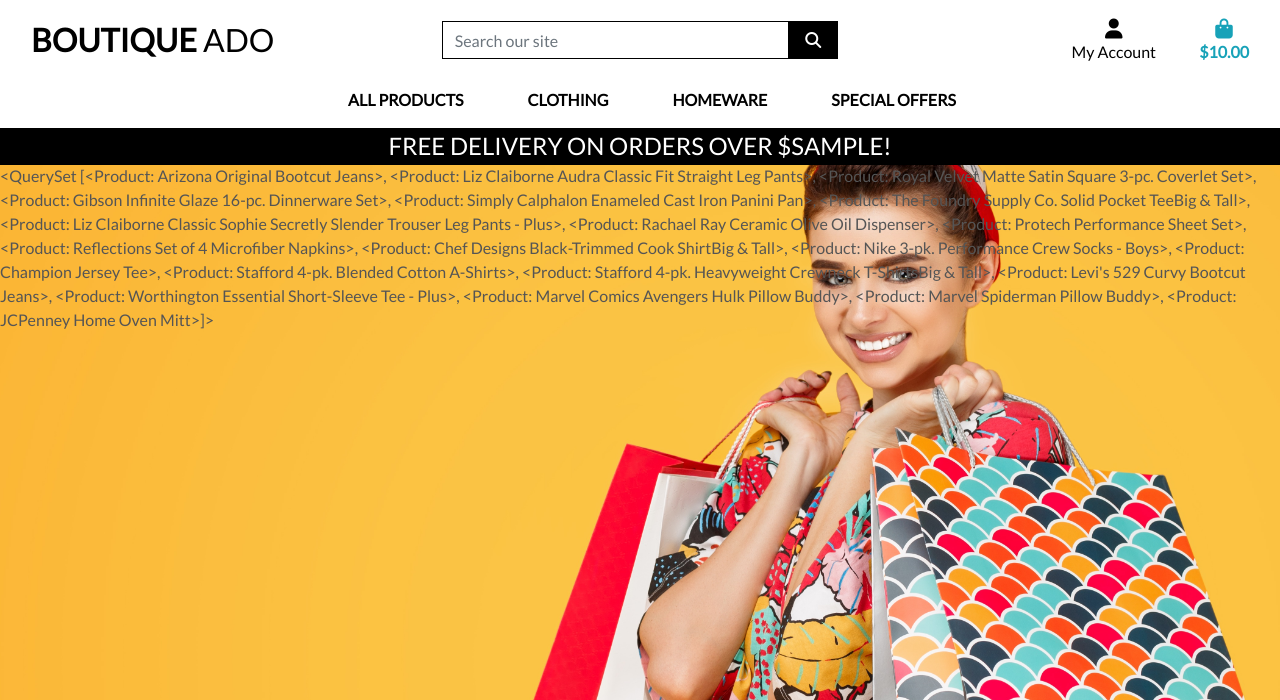
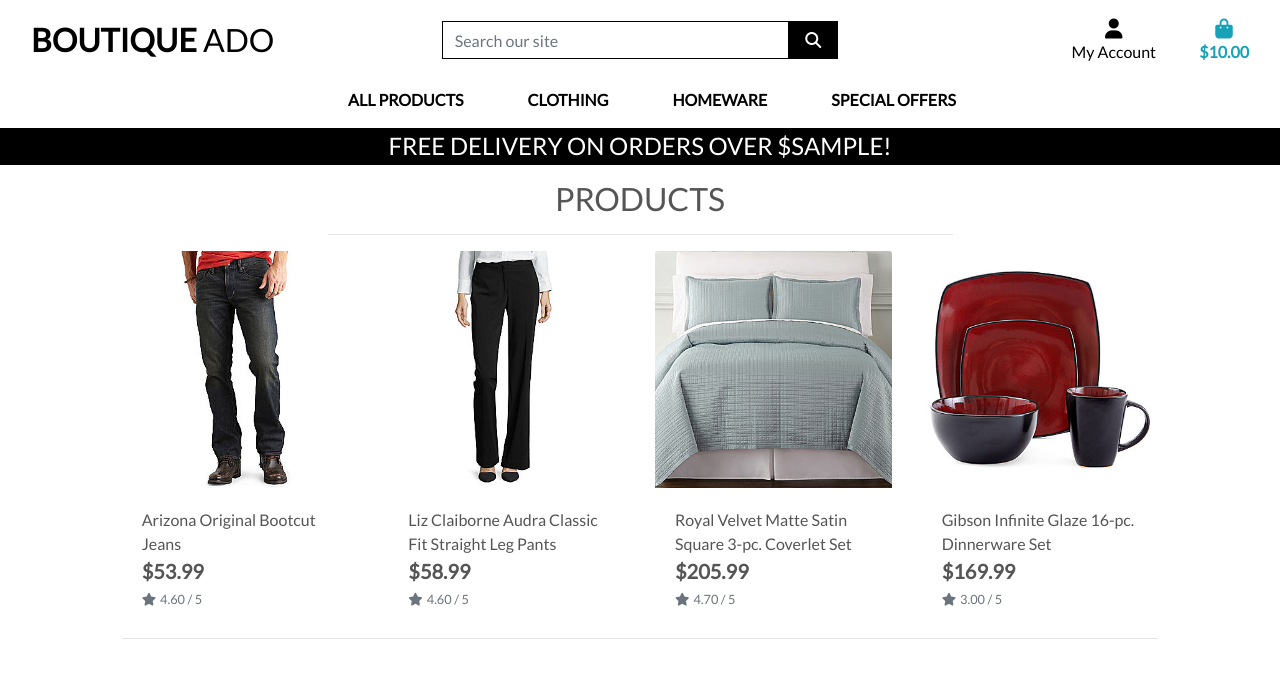
Before and after one commit to SiobhanBaines/boutique_ado_v1, a Django app: template products/templates/products/products.html in a window 1280 px wide. Shown: the top 700 px of the page. Run offline with Django 3.2, Linux system fonts and the light colour scheme; data comes from the database, SQL or seed files in the repository; tables that the repository leaves empty hold one stand-in row (values such as "Sample post"); the template is opened without the code that fills it: values that come from a table or form of the project are taken from there, most other values are stand-ins (such as "Sample title", 1, 10 or a date in 2020); parts of the project's set-up code (start-up, migrations or seed data) failed here and were passed over; some libraries are stand-ins or nearby versions.

Commit message:
Following videos again because products not showing on products page

```diff
--- a/boutique_ado/settings.py
+++ b/boutique_ado/settings.py
@@ -151,3 +151,5 @@
 
 MEDIA_URL = '/media/'
 MEDIA_ROOT = os.path.join(BASE_DIR, 'media')
+
+DEFAULT_AUTO_FIELD = 'django.db.models.AutoField'
--- a/boutique_ado/urls.py
+++ b/boutique_ado/urls.py
@@ -22,4 +22,5 @@
     path('admin/', admin.site.urls),
     path('accounts/', include('allauth.urls')),
     path('', include('home.urls')),
+    path('products/', include('products.urls')),
 ] + static(settings.MEDIA_URL, document_root=settings.MEDIA_ROOT)
--- a/products/models.py
+++ b/products/models.py
@@ -2,6 +2,10 @@
 
 
 class Category(models.Model):
+
+    class Meta:
+        verbose_name_plural = 'Categories'
+
     name = models.CharField(max_length=254)
     friendly_name = models.CharField(max_length=254, null=True, blank=True)
 
--- a/products/templates/products/products.html
+++ b/products/templates/products/products.html
@@ -2,21 +2,78 @@
 {% load static %}
 
 {% block page_header %}
-    <div class="conatiner header-container">
+    <div class="container header-container">
         <div class="row">
-            <div class="col">
-
-            </div>
+            <div class="col"></div>
         </div>
     </div>
 {% endblock %}
 
 {% block content %}
-<div class="conatiner">
-    <div class="row">
-        <div class="col">
-            {{ products }}
+    <div class="overlay"></div>
+    <div class="container-fluid">
+        <div class="row">
+            <div class="col text-center mt-3">
+                <h2 class="logo-font">Products</h2>
+                <hr class="w-50 mb-1">
+            </div>
+        </div>
+        <div class="row">
+            <div class="product-container col-10 offset-1">
+                <div class="row mt-1 mb-2"></div>
+                <div class="row">
+                    {% for product in products %}
+                        <div class="col-sm-6 col-md-6 col-lg-4 col-xl-3">
+                            <div class="card h-100 border-0">
+                                {% if product.image %}
+                                <a href="">
+                                    <img class="card-img-top img-fluid" src="{{ product.image.url }}" alt="{{ product.name }}">
+                                </a>
+                                {% else %}
+                                <a href="">
+                                    <img class="card-img-top img-fluid" src="{{ MEDIA_URL }}noimage.png" alt="{{ product.name }}">
+                                </a>
+                                {% endif %}
+                                <div class="card-body pb-0">
+                                    <p class="mb-0">{{ product.name }}</p>
+                                </div>
+                                <div class="card-footer bg-white pt-0 border-0 text-left">
+                                    <div class="row">
+                                        <div class="col">
+                                            <p class="lead mb-0 text-left font-weight-bold">${{ product.price }}</p>
+                                            {% if product.rating %}
+                                                <small class="text-muted"><i class="fas fa-star mr-1"></i>{{ product.rating }} / 5</small>
+                                            {% else %}
+                                                <small class="text-muted">No Rating</small>
+                                            {% endif %}
+                                        </div>
+                                    </div>
+                                </div>
+                            </div>
+                        </div>
+                        {% if forloop.counter|divisibleby:1 %}
+                            <div class="col-12 d-sm-none mb-5">
+                                <hr>
+                            </div>
+                        {% endif %}
+                        {% if forloop.counter|divisibleby:2 %}
+                            <div class="col-12 d-none d-sm-block d-md-block d-lg-none mb-5">
+                                <hr>
+                            </div>
+                        {% endif %}
+                        {% if forloop.counter|divisibleby:3 %}
+                            <div class="col-12 d-none d-lg-block d-xl-none mb-5">
+                                <hr>
+                            </div>
+                        {% endif %}
+                        {% if forloop.counter|divisibleby:4 %}
+                            <div class="col-12 d-none d-xl-block mb-5">
+                                <hr>
+                            </div>
+                        {% endif %}
+                    {% endfor %}
+                </div>
+            </div>
         </div>
     </div>
-</div>
 {% endblock %}
--- a/static/css/base.css
+++ b/static/css/base.css
@@ -60,6 +60,16 @@
     background: #000 !important;
 }
 
+.overlay {
+	height: 100%;
+	width: 100%;
+	top: 0;
+	left: 0;
+	position: fixed;
+	background: white;
+	z-index: -1;
+}
+
 /* -------------------------------- Media Queries */
 
 /* Slightly larger container on xl screens */
```
Also changed, not shown: products/admin.py (+21 -2 lines), products/views.py (+12 -0 lines), products/migrations/0002_alter_category_options.py (added).
